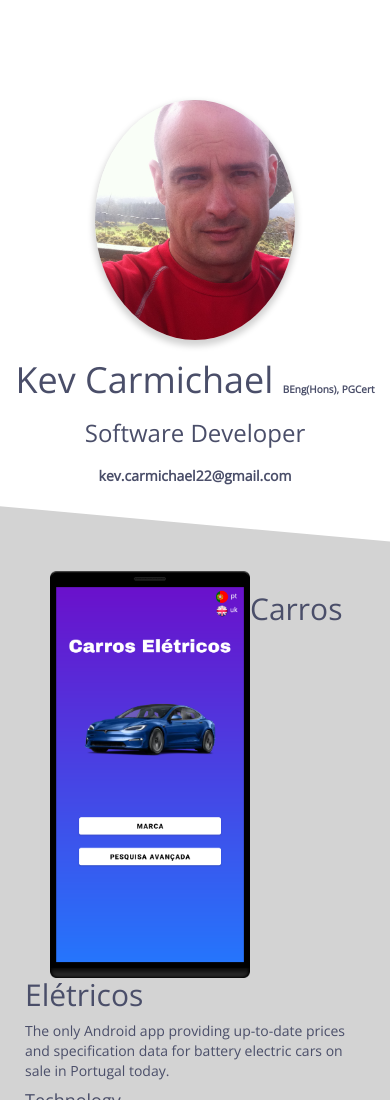
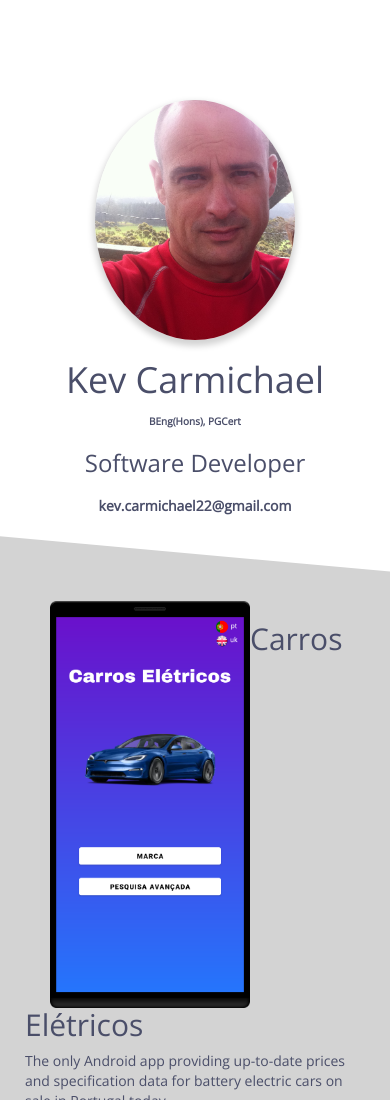
Before and after one commit to kev-carmichael/kev-carmichael.github.io, a plain HTML site: page index.html in a window 390 px wide. Shown: the top 1100 px of the page. Drawn offline with nearby package versions, Linux system fonts and the light colour scheme.

Commit message:
tweak to qualifications for mobile

```diff
--- a/index.html
+++ b/index.html
@@ -21,7 +21,8 @@
 
 			<div class="text-center">
 				<img src="img/profile-kev.jpg" width=200 class="profile-pic">
-				<h1>Kev Carmichael <font size="1"><b>BEng(Hons), PGCert</b></font></h1>
+				<h1>Kev Carmichael</h1>
+				<p><font size="1"><b>BEng(Hons), PGCert</b></font></p>
 			  <h3>Software Developer</h3>
 
 			  <div class="text-center" style="margin:20px">
```
